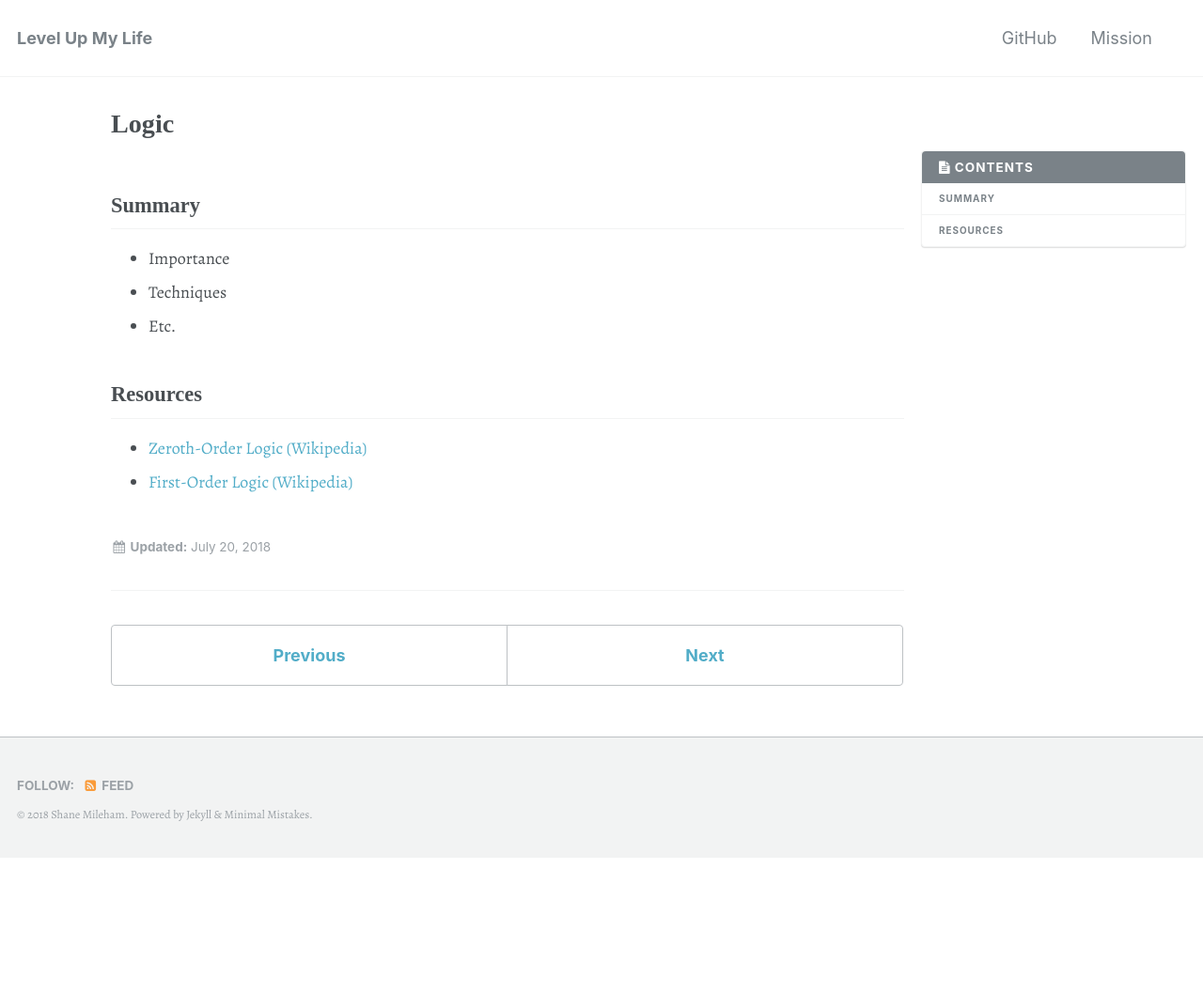
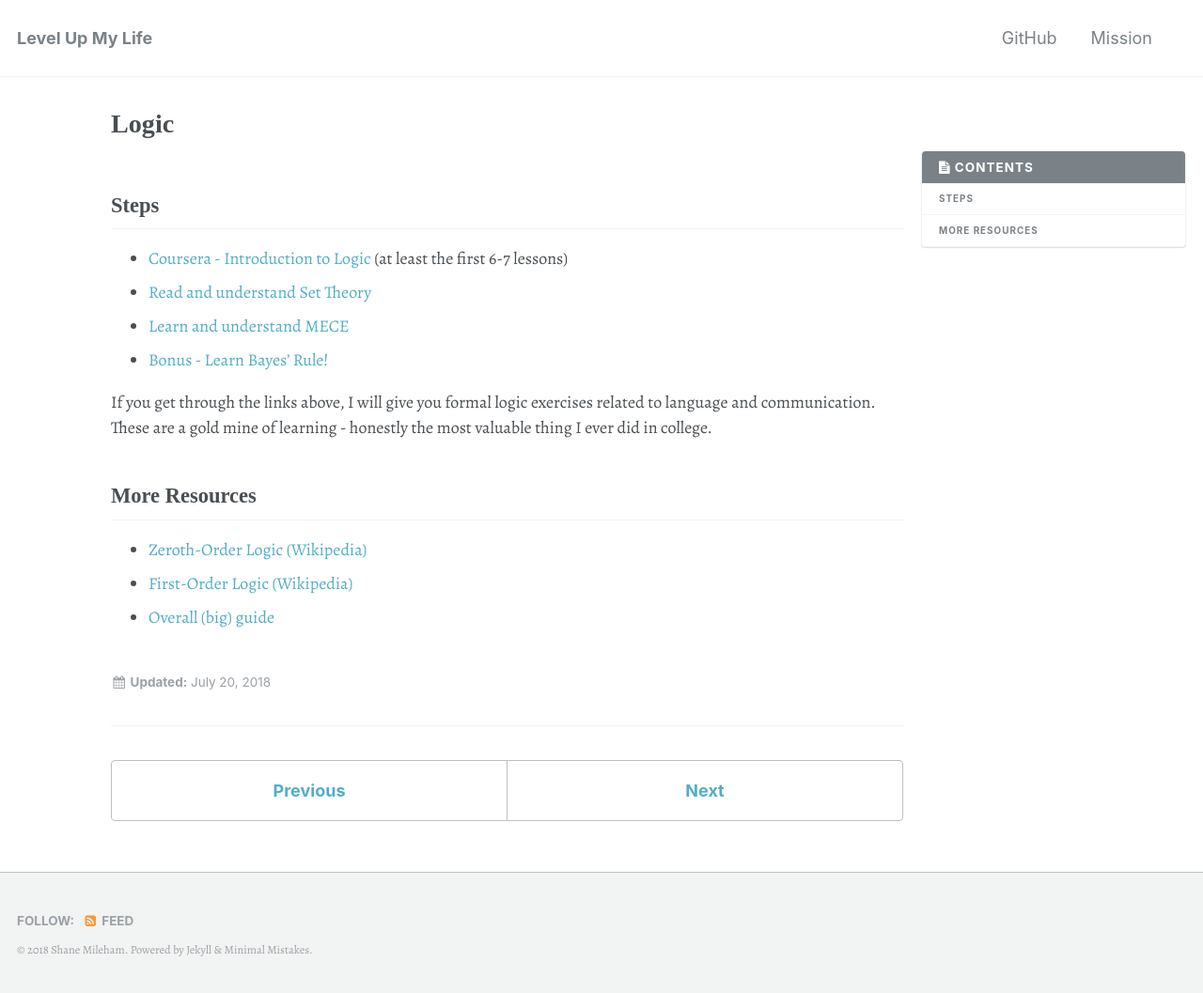
Before and after one commit to shanemileham/levelupmylife, a Jekyll site: the page built from _content/logic.md, in a window 1280 px wide. Shown: the whole page at 94% size. Built offline with Jekyll 4.4.1, drawn with Linux system fonts in a browser that asks for light colours; some web fonts are replaced; comment, search, counter and statistics services are not loaded; before the commit the page ends 913 px from its top, so only the background shows below that.

Commit message:
Updated logic post

```diff
--- a/_content/logic.md
+++ b/_content/logic.md
@@ -4,11 +4,16 @@ title: Logic
 
 {% include toc %}
 
-## Summary
-- Importance
-- Techniques
-- Etc.
+## Steps
+- [Coursera - Introduction to Logic](https://www.coursera.org/learn/logic-introduction) (at least the first 6-7 lessons)
+- [Read and understand Set Theory](https://www.onlinemathlearning.com/math-sets.html)
+- [Learn and understand MECE](https://www.preplounge.com/en/bootcamp.php/case-cracking-toolbox/structure-your-thoughts/mece-principle)
+- [Bonus - Learn Bayes' Rule!](https://arbital.com/p/bayes_rule/?l=1zq)
 
-## Resources
+If you get through the links above, I will give you formal logic exercises related to language and communication. These are a gold mine of learning - honestly the most valuable thing I ever did in college.
+
+
+## More Resources
 - [Zeroth-Order Logic (Wikipedia)](https://en.wikipedia.org/wiki/Propositional_calculus)
 - [First-Order Logic (Wikipedia)](https://en.wikipedia.org/wiki/First-order_logic)
+- [Overall (big) guide](https://www.logicmatters.net/resources/pdfs/TeachYourselfLogic2017.pdf)
```
